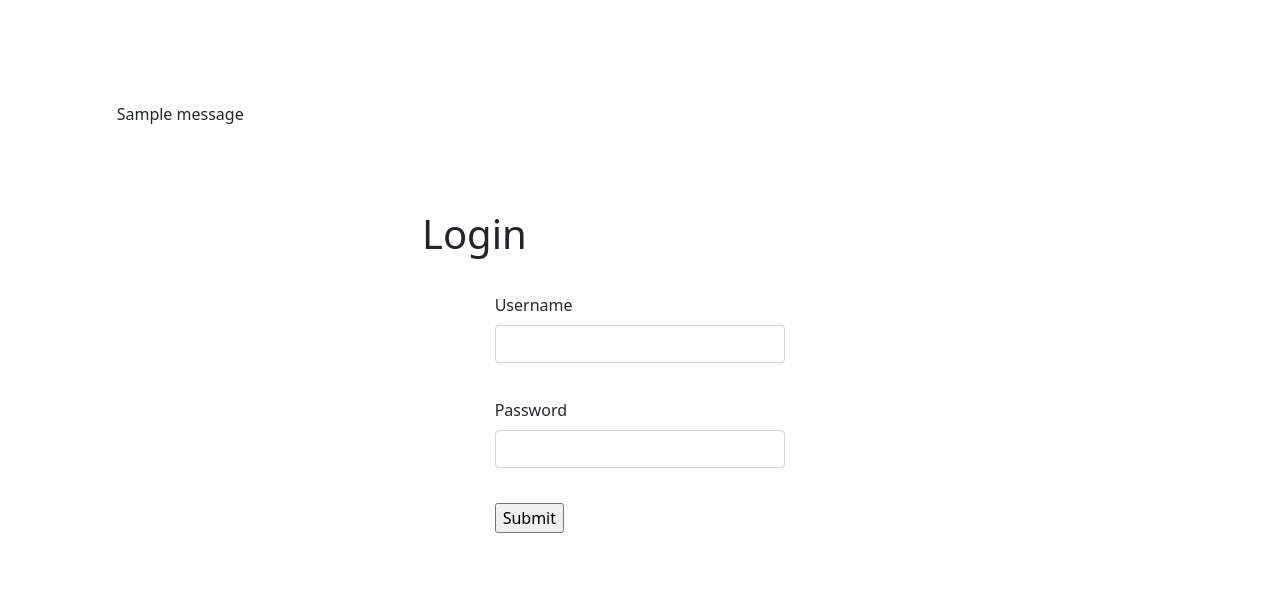
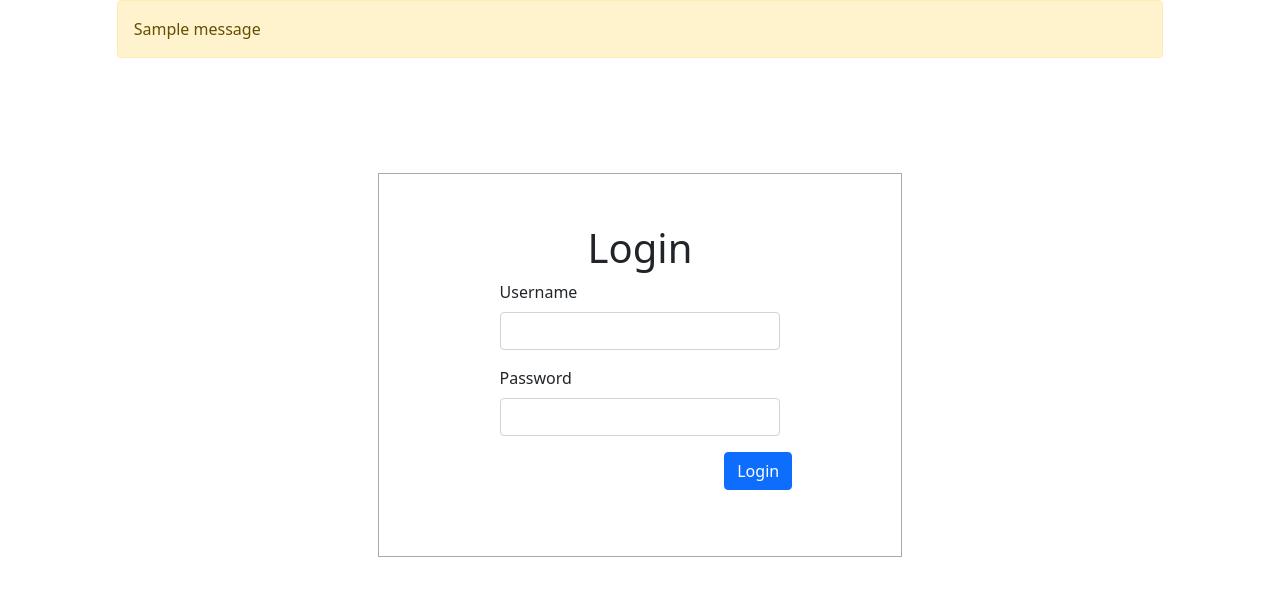
Before and after one commit to tov-bk-pavuk/test_task_schema_fake_data_csv, a Django app: page /users/login in a window 1280 px wide. Shown: the top 596 px of the page. Run offline with Django 3.2, Linux system fonts and the light colour scheme; tables that the repository leaves empty hold one stand-in row (values such as "Sample post"); one stand-in notice (Sample message) is shown.

Commit message:
первичная авторизация прикручена

```diff
--- a/core/urls.py
+++ b/core/urls.py
@@ -1,5 +1,6 @@
 from django.contrib import admin
-from django.urls import path, include
+from django.urls import include, path
+
 from schemas import views
 
 urlpatterns = [
--- a/static/css/base.css
+++ b/static/css/base.css
@@ -1,4 +1,14 @@
 div {
     #border: solid 3px black;
-    margin: 8% auto;
+    margin: 0 auto;
 }
+
+.login {
+    border: solid 1px darkgrey;
+    margin: 11% auto;
+    padding: 50px;
+}
+
+.login_but {
+    margin-left: 80%;
+}
--- a/templates/base.html
+++ b/templates/base.html
@@ -18,16 +18,16 @@
 </head>
 <body>
 <div class="container-fluid">
-<!--    <p>Боря</p>-->
     <div class="row-lg-8">
-<!--        <p>Коля</p>-->
         <div class="col-lg-10">
             {% if messages %}
                 {% for message in messages %}
-                    {{ message }}
+            <div class="alert alert-warning alert-dismissible fade show" role="alert">
+              {{ message }}
+<!--              <button type="button" class="btn-close" data-bs-dismiss="alert" aria-label="Close"></button>-->
+            </div>
                 {% endfor %}
             {% endif %}
-<!--        <p>Витя</p>-->
         {% block content %}
         {% endblock %}
         </div>
--- a/templates/u_auth/login.html
+++ b/templates/u_auth/login.html
@@ -4,8 +4,8 @@
 
 {% block content %}
 
-<div class="col-lg-5">
-  <h1>Login</h1>
+<div class="col-lg-6 login">
+  <h1 style="text-align: center;">Login</h1>
   <form action="" method="post">
         {% csrf_token %}
     <div class="mb-3 col-8">
@@ -17,7 +17,7 @@
       <input type="password" class="form-control" name="password" id="exampleInputPassword1">
     </div>
     <div class="mb-3 col-8">
-      <input type="submit">
+      <button type="submit" class="btn btn-primary login_but">Login</button>
     </div>
   </form>
 </div>
--- a/u_auth/urls.py
+++ b/u_auth/urls.py
@@ -1,4 +1,5 @@
 from django.urls import path
+
 from . import views
 
 urlpatterns = [
--- a/u_auth/views.py
+++ b/u_auth/views.py
@@ -1,6 +1,6 @@
-from django.shortcuts import render, redirect
 from django.contrib.auth import authenticate, login, logout
 from django.contrib import messages
+from django.shortcuts import redirect, render
 
 
 def user_login(request):
```
